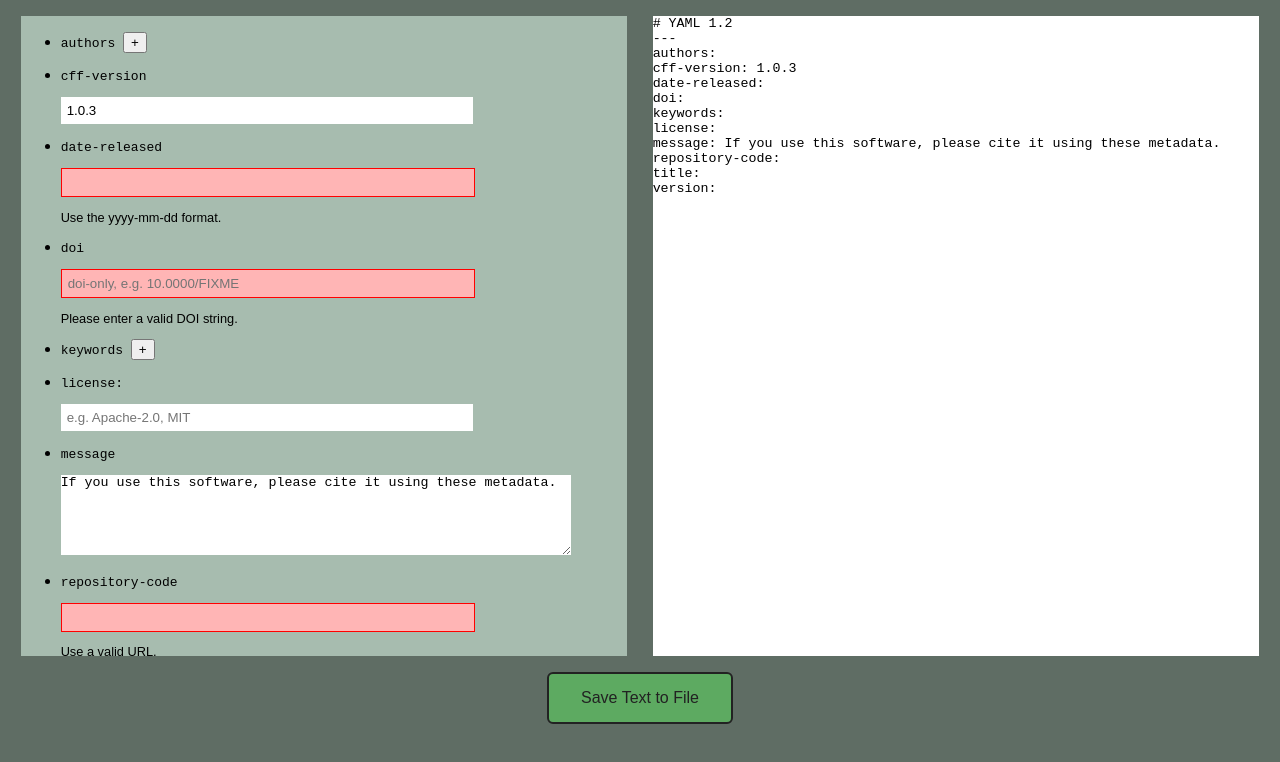
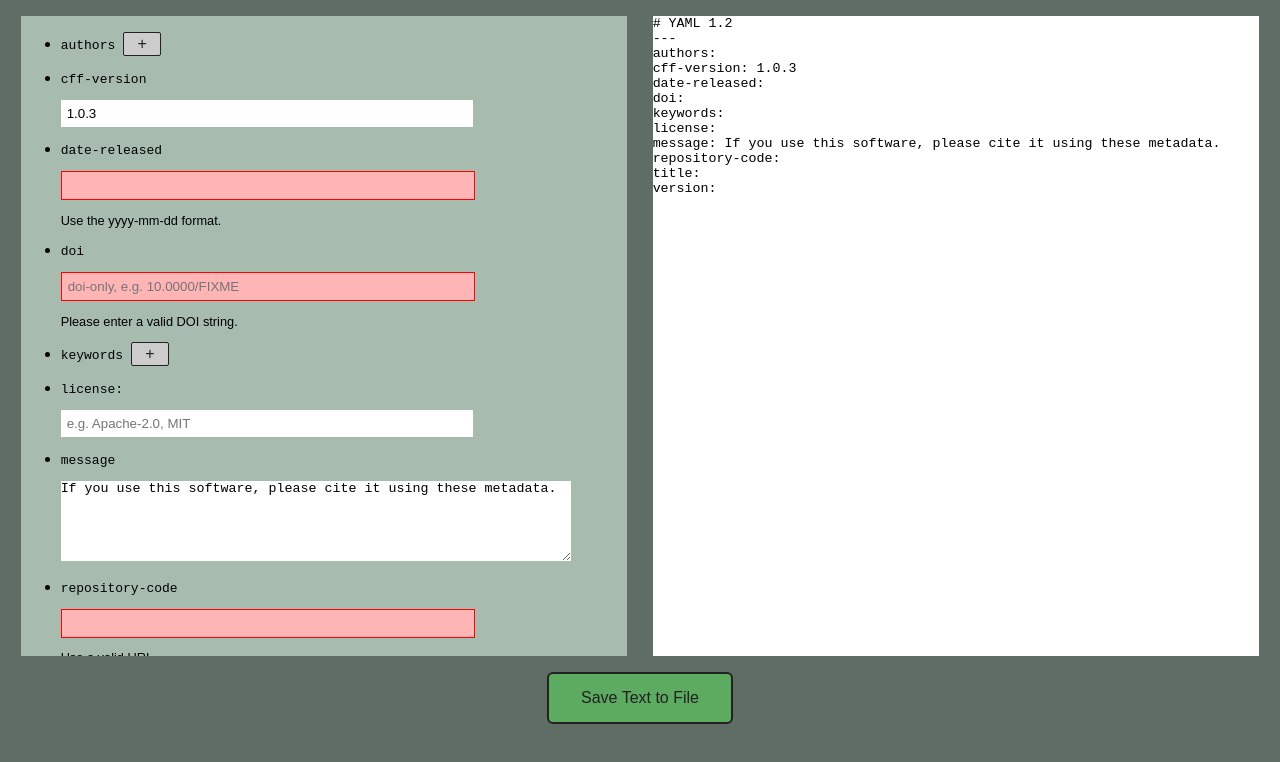
Before and after one commit to citation-file-format/cff-initializer-javascript-v1, a Vue app: page / in a window 1280 px wide. Shown: the top 762 px of the page. Built offline with nearby package versions, Linux system fonts and the light colour scheme.

Commit message:
styled the buttons

```diff
--- a/src/Author.vue
+++ b/src/Author.vue
@@ -1,22 +1,37 @@
 <template>
     <li>
         <button
+            class="remove-button"
             tabindex="-1"
             title="Remove this author"
             v-on:click="remove"
-        >-</button>
+        >
+            <div class="button-spacer">
+            -
+            </div>
+        </button>
 
         <button
+            class="move-up-button"
             tabindex="-1"
             title="Move this author up"
             v-on:click="move_up"
-        >&#x25B2;</button>
+        >
+            <div class="button-spacer">
+                &#x25B2;
+            </div>
+        </button>
 
         <button
+            class="move-down-button"
             tabindex="-1"
             title="Move this author down"
             v-on:click="move_down"
-        >&#x25BC;</button>
+        >
+            <div class="button-spacer">
+                &#x25BC;
+            </div>
+        </button>
 
         <ul>
             <li>
@@ -133,4 +148,20 @@ export default {
 </script>
 
 <style>
+
+    .button-spacer {
+        min-width: 16px;
+    }
+
+    .move-up-button, .move-down-button, .remove-button {
+        background-color: #ccc;
+        border-width: 1px;
+        border-style: solid;
+        border-color: #222;
+        border-radius: 2px;
+        font-size: 100%;
+        padding: 2px 10px;
+        color: #222;
+
+    }
 </style>
--- a/src/Authors.vue
+++ b/src/Authors.vue
@@ -3,9 +3,14 @@
         <p class="caption">
             authors
             <button
+                class="add-button"
                 tabindex="-1"
                 title="Add author"
-                v-on:click="add">+</button>
+                v-on:click="add">
+                <div class="button-spacer">
+                    +
+                </div>
+            </button>
         </p>
         <ul>
             <Author
@@ -64,4 +69,20 @@ export default {
 </script>
 
 <style>
+
+    .button-spacer {
+        min-width: 16px;
+    }
+
+    .add-button {
+        background-color: #ccc;
+        border-width: 1px;
+        border-style: solid;
+        border-color: #222;
+        border-radius: 2px;
+        font-size: 100%;
+        padding: 2px 10px;
+        color: #222;
+    }
+
 </style>
--- a/src/Keyword.vue
+++ b/src/Keyword.vue
@@ -1,22 +1,37 @@
 <template>
     <li>
         <button
+            class="remove-button"
             tabindex="-1"
             title="Remove this keyword"
             v-on:click="remove"
-        >-</button>
+        >
+            <div class="button-spacer">
+                -
+            </div>
+        </button>
 
         <button
+            class="move-up-button"
             tabindex="-1"
             title="Move this keyword up"
             v-on:click="move_up"
-        >&#x25B2;</button>
+        >
+            <div class="button-spacer">
+                &#x25B2;
+            </div>
+        </button>
 
         <button
+            class="move-down-button"
             tabindex="-1"
             title="Move this keyword down"
             v-on:click="move_down"
-        >&#x25BC;</button>
+        >
+            <div class="button-spacer">
+                &#x25BC;
+            </div>
+        </button>
 
         <input
             v-bind:value="keyword.text"
@@ -47,4 +62,20 @@ export default {
 </script>
 
 <style>
+
+    .button-spacer {
+        min-width: 16px;
+    }
+
+    .move-up-button, .move-down-button, .remove-button {
+        background-color: #ccc;
+        border-width: 1px;
+        border-style: solid;
+        border-color: #222;
+        border-radius: 2px;
+        font-size: 100%;
+        padding: 2px 10px;
+        color: #222;
+        margin-bottom: 10px;
+    }
 </style>
--- a/src/Keywords.vue
+++ b/src/Keywords.vue
@@ -3,9 +3,14 @@
         <p class="caption">
             keywords
             <button
+                class="add-button"
                 tabindex="-1"
                 title="Add keyword"
-                v-on:click="add">+</button>
+                v-on:click="add">
+                <div class="button-spacer">
+                    +
+                </div>
+            </button>
         </p>
         <ul>
             <Keyword
@@ -49,4 +54,20 @@ export default {
 </script>
 
 <style>
+
+    .button-spacer {
+        min-width: 16px;
+    }
+
+    .add-button {
+        background-color: #ccc;
+        border-width: 1px;
+        border-style: solid;
+        border-color: #222;
+        border-radius: 2px;
+        font-size: 100%;
+        padding: 2px 10px;
+        color: #222;
+    }
+
 </style>
```
